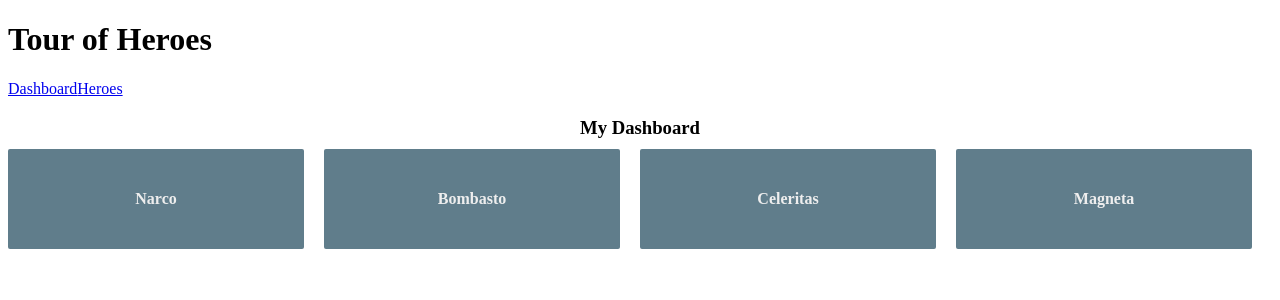
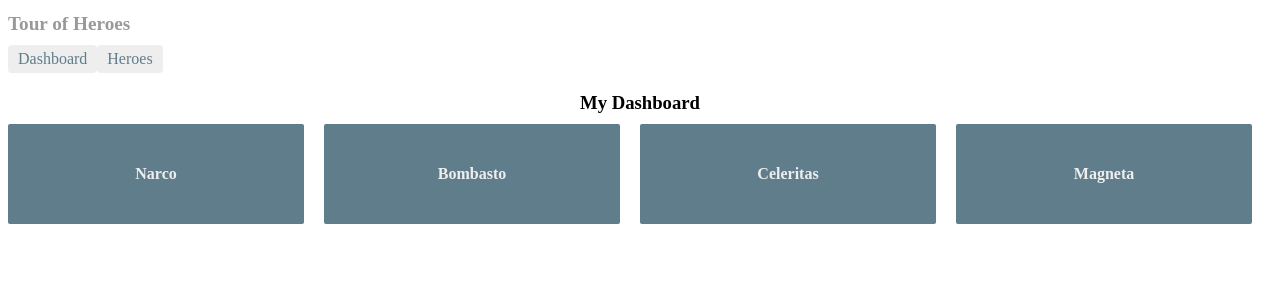
Before and after one commit to giovannipds/angular-tour-of-heroes, an Angular app: page /dashboard in a window 1280 px wide. Shown: the top 300 px of the page. Built offline with nearby package versions, Linux system fonts and the light colour scheme.

Commit message:
Add app component styles

```diff
--- a/src/app/app.component.css
+++ b/src/app/app.component.css
@@ -0,0 +1,28 @@
+h1 {
+  font-size: 1.2em;
+  color: #999;
+  margin-bottom: 0;
+}
+h2 {
+  font-size: 2em;
+  margin-top: 0;
+  padding-top: 0;
+}
+nav a {
+  padding: 5px 10px;
+  text-decoration: none;
+  margin-top: 10px;
+  display: inline-block;
+  background-color: #eee;
+  border-radius: 4px;
+}
+nav a:visited, a:link {
+  color: #607D8B;
+}
+nav a:hover {
+  color: #039be5;
+  background-color: #CFD8DC;
+}
+nav a.active {
+  color: #039be5;
+}
--- a/src/app/app.component.ts
+++ b/src/app/app.component.ts
@@ -9,7 +9,8 @@
       <a routerLink="/heroes">Heroes</a>
     </nav>
     <router-outlet></router-outlet>
-  `
+  `,
+  styleUrls: [ 'app.component.css' ]
 })
 export class AppComponent {
   title = 'Tour of Heroes';
```
